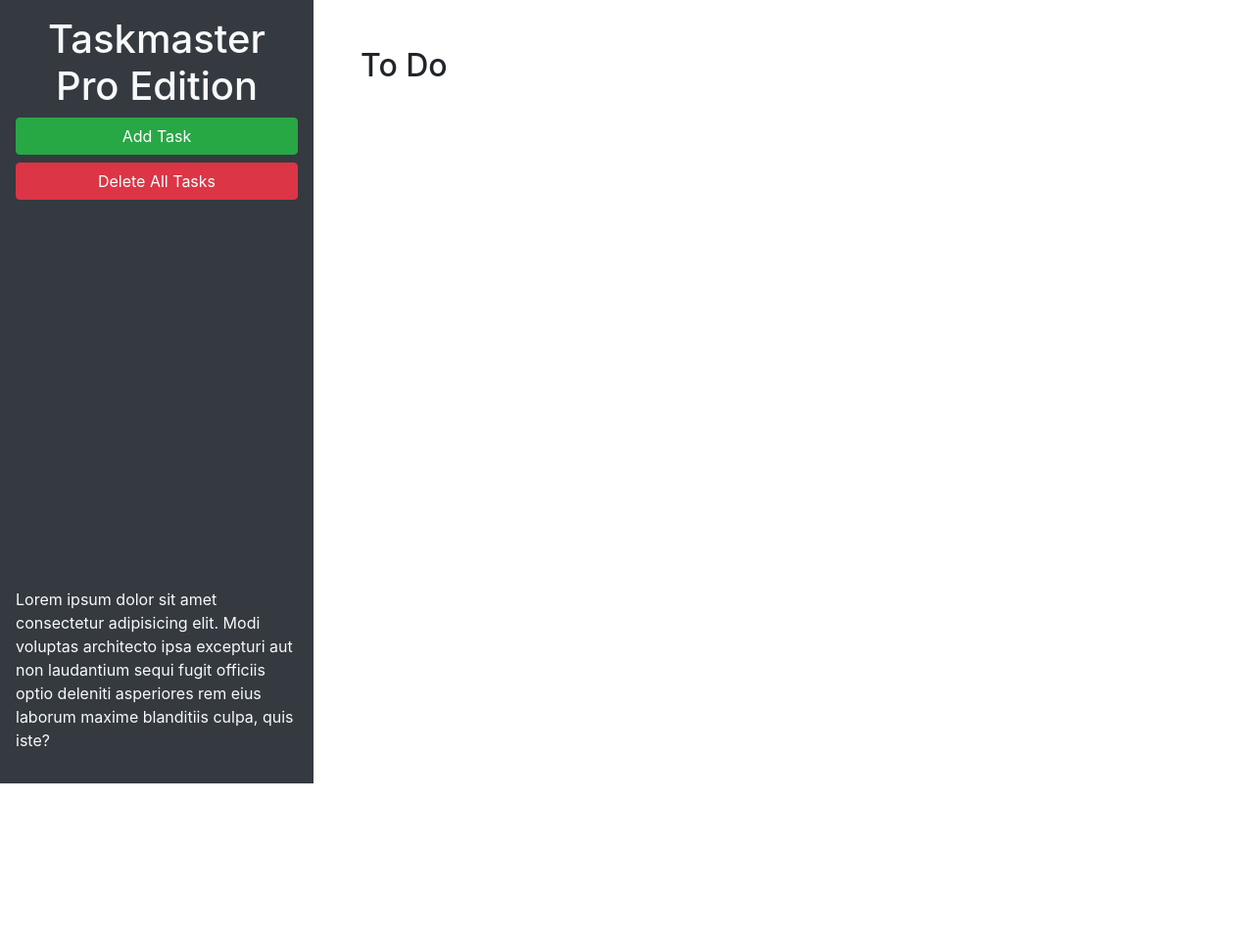
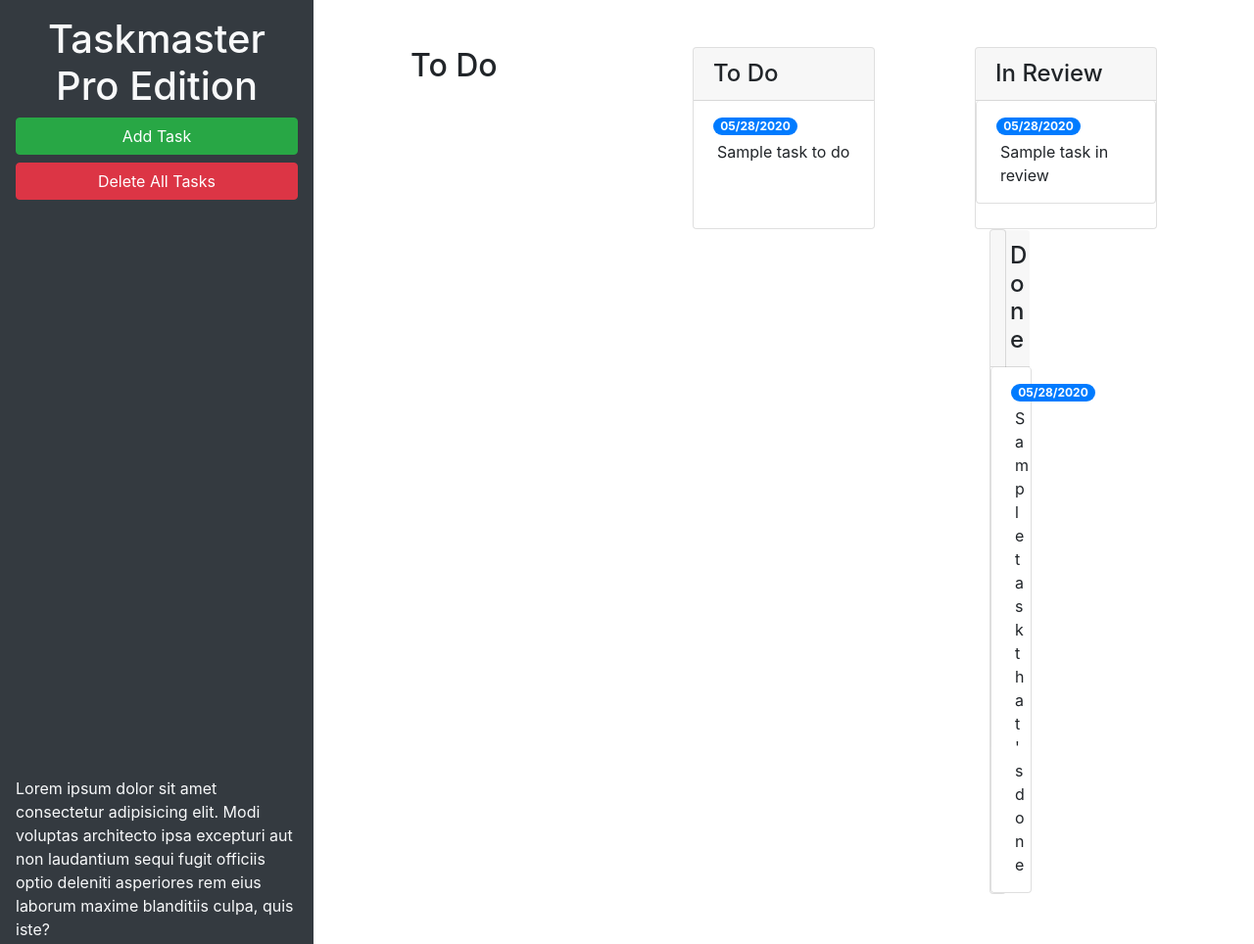
Before and after one commit to j23click/taskmaster-pro, a plain HTML site: page taskmaster-starter/index.html in a window 1280 px wide. Shown: the top 964 px of the page at 98% size. Before the commit the page ends 800 px from the top, so only its background shows below. Drawn offline with nearby package versions, Linux system fonts and the light colour scheme.

Commit message:
layout for new statuses

```diff
--- a/taskmaster-starter/index.html
+++ b/taskmaster-starter/index.html
@@ -24,9 +24,59 @@
       </p>
     </header>
     <main class="col-12 col-lg-9">
-      <div class="m-5">
-        <h2>To Do</h2>
-        <ul id="list-toDo" class="list-group"> </ul>
+      <div class="m-5 row justify-content-around">
+        <!-- todo start -->
+        <div class="col-12 col-md-6 col-xl-3 mb-3">
+          <h2>To Do</h2>
+          <ul id="list-toDo" class="list-group"></ul>
+        </div>
+        <!-- todo end -->
+
+        <!-- in progress start -->
+        <div class="col-12 col-md-6 col-xl-3 mb-3">
+          <div class="card">
+            <h4 class="card-header">
+              To Do
+            </h4>
+            <ul id="list-toDo" class="list-group list-group-flush">
+              <li class="list-group-item">
+                <span class="badge badge-primary badge-pill">05/28/2020</span>
+                <p class="m-1">Sample task to do</p>
+              </li>
+            </ul>
+          </div>
+        </div>
+        <!-- in progress end -->
+
+        <!-- in review start -->
+        <div class="col-12 col-md-6 col-xl-3 mb-3">
+          <div class="card">
+          <h4 class= "card-header">
+            In Review
+          </h4>
+          <ul id="list-inReview" class="list-group">
+            <li class="list-group-item">
+              <span class="badge badge-primary badge-pill">05/28/2020</span>
+              <p class="m-1">Sample task in review</p>
+            </li>
+          </ul>
+        </div>
+        <!-- in review end -->
+
+        <!-- done start -->
+        <div class="col-12 col-md-6 col-xl-3 mb-3">
+          <div class ="card">
+            <h4 class ="card-header">
+              Done
+            </h4>
+          <ul id="list-done" class="list-group">
+            <li class="list-group-item">
+              <span class="badge badge-primary badge-pill">05/28/2020</span>
+              <p class="m-1">Sample task that's done</p>
+            </li>
+          </ul>
+        </div>
+        <!-- done end -->
       </div>
     </main>
   </div>
```
